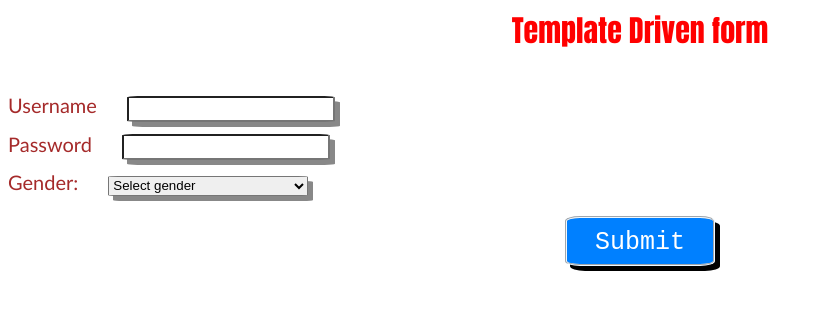
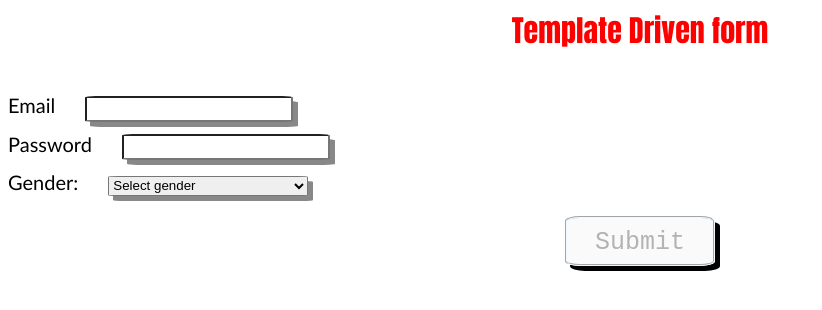
Before and after one commit to dev-shreya/template-form-practice-snippet, an Angular app: page / in a window 1280 px wide. Shown: the top 310 px of the page, without its empty margins (0-822 px from the left). Built offline with nearby package versions, Linux system fonts and the light colour scheme.

Commit message:
Added validation to the form

```diff
--- a/src/app/header.component.css
+++ b/src/app/header.component.css
@@ -11,7 +11,7 @@
     justify-content: center;
     font-size: 20px;
    text-align:start;
-   color: brown;
+   color: black;
    font-family:'Gill Sans', 'Gill Sans MT', Calibri, 'Trebuchet MS', sans-serif;
   }
   label{
@@ -36,8 +36,8 @@
 
   }
   button{
-    background-color: rgb(0, 128, 255);
-    color: white;
+    /* background-color: rgb(0, 128, 255); */
+    /* color: white; */
     border-radius: 10%;
     width: 150px;
     height: 50px;
@@ -60,3 +60,12 @@
     width: 200px;
     font-size: 30px;
   }
+  input.ng-invalid.ng-touched{
+    border: 1px solid red;
+  }
+  span{
+    display: block;
+    font-size: 16px;
+    color: red;
+
+  }
--- a/src/app/header.component.html
+++ b/src/app/header.component.html
@@ -5,28 +5,40 @@
     <div class="col-md-10 col-sm-8 col-xs-6 col-md-offset-1 col-md-offset-2">
         <form  #f="ngForm" (ngSubmit)="onSubmit(f)">
             <div class="form-group">
-                <label for="username">Username</label>
-                <input type="text" class="form-control"
-                id="username" name="username"
-                ngModel required>
+                <label for="email">Email</label>
+                <input type="email" class="form-control"
+                id="email" name="email" email
+                ngModel #email="ngModel" required>
+                @if(email.touched && !email.valid){
+                    <span> Please enter correct email</span>
+                }
+
                 <!-- <button class="btn btn-default"   type="button">Suggest a Username</button> -->
             </div>
             <div class="form-group">
             <label for="Password">Password</label>
             <input type="password" class="form-control"
-            id="password" ngModel name="Password" required minlength="6">
+            id="password" ngModel name="password" required minlength="6" #password="ngModel">
+            @if(password.touched && !password.valid){
+                <span> Please valid password</span>
+            }
+
+
         </div>
         <div class="form-group">
             <label for="gender">Gender:</label>
-            <select name="gender" id="gender" class="form-control" ngModel [(ngModel)]="defaultGender" required>
+            <select name="gender" id="gender" class="form-control" ngModel [(ngModel)]="defaultGender" #gender="ngModel" required>
                 <option value="" disabled>Select gender</option>
                 <option value="male" selected>Male</option>
             <option value="female">Female</option>
             </select>
+            @if(gender.touched && !gender.valid){
+                <span> Please select a gender</span>
+            }
 
         </div>
         <div class="button-container">
-            <button class="btn btn-primary">Submit</button>
+            <button class="btn btn-primary" [disabled]="!f.form.valid">Submit</button>
         </div>
         </form>
 
--- a/src/app/header.component.ts
+++ b/src/app/header.component.ts
@@ -11,6 +11,6 @@ import { FormsModule, NgForm } from "@angular/forms";
 export class HeaderComponent{
     defaultGender='';
     onSubmit(form:NgForm){
-      console.log(form.value)
+      console.log(form)
     }
 }
```
